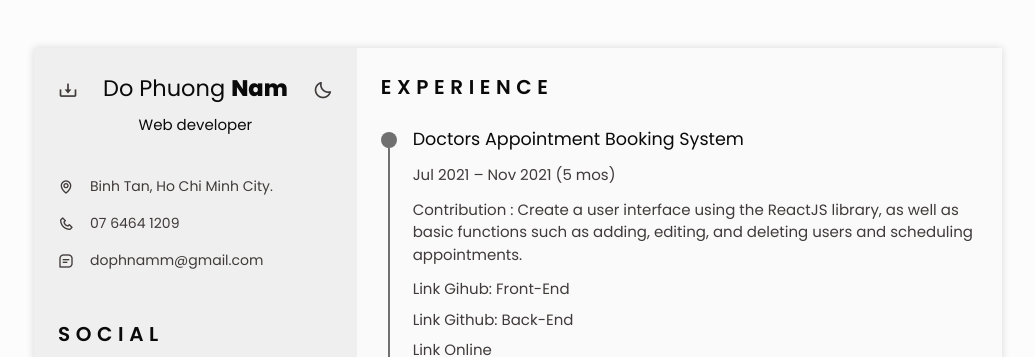
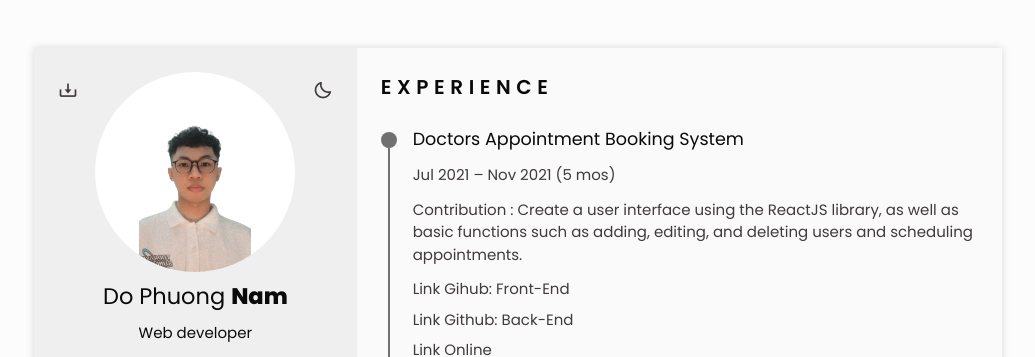
Before and after one commit to dophnamm/resume, a plain HTML site: page index.html in a window 1280 px wide. Shown: the top 357 px of the page, without its empty margins (122-1157 px from the left). Drawn offline with nearby package versions, Linux system fonts and the light colour scheme.

Commit message:
update avt

```diff
--- a/index.html
+++ b/index.html
@@ -59,6 +59,7 @@
 						<!--  home infomation -->
 						<div class="home__container section bd-grid">
 							<div class="home__data bd-grid">
+								<img src="./assets/removebg.png" alt="avt" class="home__img" />
 								<h1 class="home__title">Do Phuong <b> Nam</b></h1>
 								<h3 class="home__profession">Web developer</h3>
 
--- a/scss/Home.scss
+++ b/scss/Home.scss
@@ -11,6 +11,15 @@
 		.home__data {
 			gap: 0.5rem;
 			text-align: center;
+
+			.home__img {
+				width: 200px;
+				height: 200px;
+				object-fit: contain;
+				margin: 0 auto;
+				border-radius: 50%;
+				background-color: white;
+			}
 
 			.home__profession {
 				font-size: var(--normal-font-size);
```
Also changed, not shown: assets/phuongnam.png (added), assets/removebg.png (added), styles/style.css, 1 other file.
